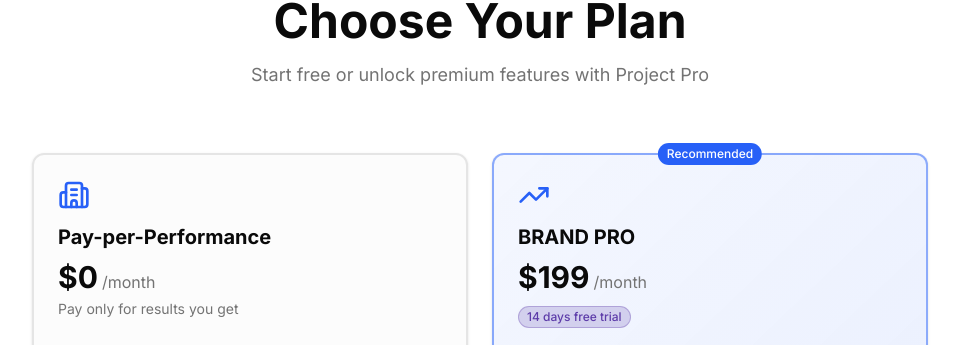
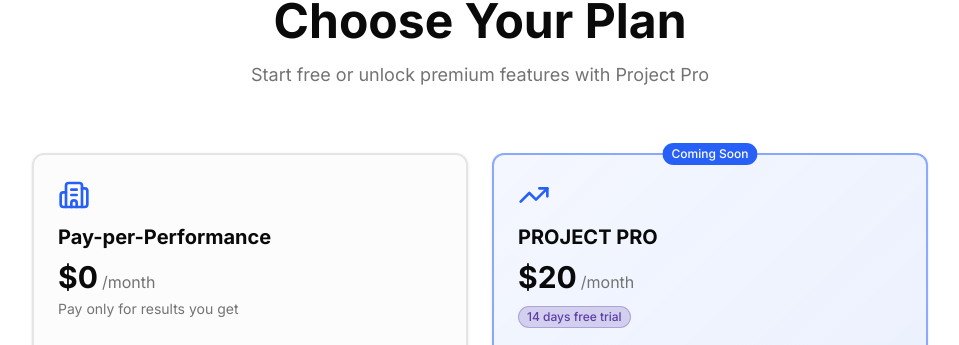
Before and after one commit to snezhinskayaaaa/influx-mvp, a Next.js app: page /brands in a window 1280 px wide. Shown: the part 3855-4200 px from the top of the page, without its empty margins (160-1119 px from the left). Built offline with nearby package versions, Linux system fonts and the light colour scheme.

Commit message:
fix: rename Brand Pro to Project Pro, price $199→$20, Recommended→Coming Soon

```diff
--- a/app/brands/page.tsx
+++ b/app/brands/page.tsx
@@ -691,17 +691,17 @@ export default function BrandsPage() {
               </Button>
             </Card>
 
-            {/* BRAND PRO */}
+            {/* PROJECT PRO */}
             <Card className="pt-6 px-4 pb-4 lg:p-6 bg-gradient-to-br from-primary/5 to-primary/10 border-2 border-primary/50 hover:border-primary transition-all relative flex flex-col min-w-[280px] md:min-w-0 snap-center">
               <Badge className="absolute -top-2 lg:-top-3 left-1/2 -translate-x-1/2 bg-primary text-primary-foreground text-xs">
-                Recommended
+                Coming Soon
               </Badge>
 
               <div className="mb-4 lg:mb-6 h-[140px] lg:h-[160px] mt-2 lg:mt-0">
                 <TrendingUp className="h-6 w-6 lg:h-8 lg:w-8 text-primary mb-2 lg:mb-3" />
-                <h3 className="text-base lg:text-xl font-bold mb-1 lg:mb-2">BRAND PRO</h3>
+                <h3 className="text-base lg:text-xl font-bold mb-1 lg:mb-2">PROJECT PRO</h3>
                 <div className="flex items-baseline gap-1 mb-2">
-                  <span className="text-2xl lg:text-3xl font-bold">$199</span>
+                  <span className="text-2xl lg:text-3xl font-bold">$20</span>
                   <span className="text-sm lg:text-base text-muted-foreground">/month</span>
                 </div>
                 <Badge className="bg-secondary/20 text-secondary border-secondary/30 text-xs">
--- a/app/pricing/page.tsx
+++ b/app/pricing/page.tsx
@@ -493,18 +493,18 @@ export default function PricingPage() {
                 </Card>
               </motion.div>
 
-              {/* BRAND PRO */}
+              {/* PROJECT PRO */}
               <motion.div variants={fadeInUp} className="min-w-[300px] md:min-w-0 snap-center">
                 <Card className="p-5 md:p-8 bg-gradient-to-br from-primary/20 to-primary/5 backdrop-blur-sm border-2 border-primary/50 hover:border-primary transition-all relative h-full flex flex-col shadow-2xl pt-6 md:pt-8">
                   <Badge className="absolute -top-3 left-1/2 -translate-x-1/2 bg-primary text-primary-foreground text-xs">
-                    Recommended
+                    Coming Soon
                   </Badge>
 
                   <div className="mb-5 md:mb-6">
                     <TrendingUp className="h-8 w-8 md:h-10 md:w-10 text-primary mb-3 md:mb-4" />
-                    <h3 className="text-xl md:text-2xl font-bold mb-2">BRAND PRO</h3>
+                    <h3 className="text-xl md:text-2xl font-bold mb-2">PROJECT PRO</h3>
                     <div className="flex items-baseline gap-1 mb-2">
-                      <span className="text-3xl md:text-4xl font-bold">$199</span>
+                      <span className="text-3xl md:text-4xl font-bold">$20</span>
                       <span className="text-sm md:text-base text-muted-foreground">/month</span>
                     </div>
                     <Badge className="bg-secondary/20 text-secondary border-secondary/30 mb-3 md:mb-4 text-xs">
```
